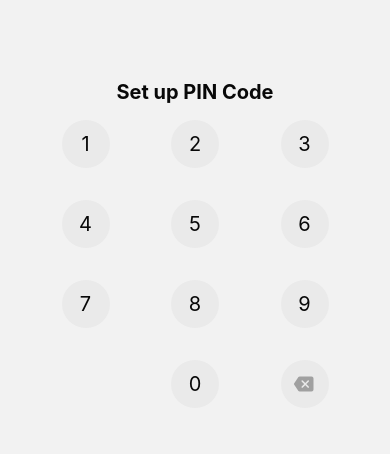
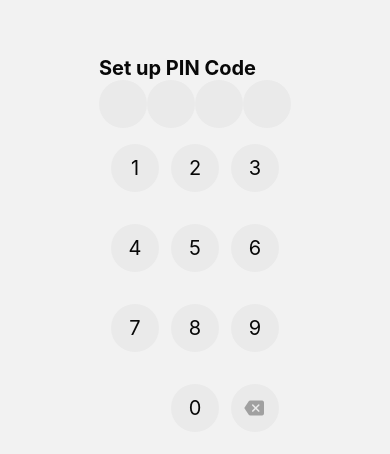
Before and after one commit to peterdee/2fa-mobile, a React Native app: screen /PINCode in a window 390 px wide. Shown: the part 170-624 px from the top of the page. Built offline with nearby package versions, Linux system fonts and the light colour scheme; what expo-linking would draw is missing.

Commit message:
Work on the PIN Code screen

```diff
--- a/components/Loader/styles.ts
+++ b/components/Loader/styles.ts
@@ -1,4 +1,6 @@
 import { StyleSheet } from 'react-native';
+
+import { COLORS } from '../../constants';
 
 export default StyleSheet.create({
   container: {
@@ -7,7 +9,7 @@ export default StyleSheet.create({
     justifyContent: 'center',
   },
   text: {
-    color: 'white',
+    color: COLORS.text,
     fontSize: 20,
     fontWeight: 'bold',
   },
--- a/screens/PINCode/PINCode.tsx
+++ b/screens/PINCode/PINCode.tsx
@@ -4,17 +4,15 @@ import React, {
   useEffect,
   useState,
 } from 'react';
-import { Text, View } from 'react-native';
 
 import { getValue, KEYS } from '../../utilities/storage';
 import { KEYBOARD } from '../../constants';
-import KeyboardLayout from './components/KeyboardLayout';
-import Loader from '../../components/Loader';
-import styles from './styles';
+import PINCodeLayout from './components/PINCodeLayout';
 
 function PINCode(): React.ReactElement {
   const [disableBackspace, setDisableBackspace] = useState<boolean>(true);
   const [disableKeyboard, setDisableKeyboard] = useState<boolean>(false);
+  const [hasPIN, setHasPIN] = useState<boolean>(false);
   const [loading, setLoading] = useState<boolean>(true);
   const [PIN, setPIN] = useState<string>('');
 
@@ -23,6 +21,7 @@ function PINCode(): React.ReactElement {
       async function checkPin() {
         const pinValue = await getValue<number>(KEYS.pin);
         if (pinValue) {
+          setHasPIN(true);
           setPIN(`${pinValue}`);
         }
         setLoading(false);
@@ -54,23 +53,14 @@ function PINCode(): React.ReactElement {
   );
 
   return (
-    <View style={styles.container}>
-      { loading && (
-        <Loader />
-      ) }
-      { !loading && (
-        <>
-          <Text style={styles.title}>
-            { `${PIN ? 'Has PIN' : 'Set up PIN Code'}` }
-          </Text>
-          <KeyboardLayout
-            disableBackspace={disableBackspace}
-            disableKeyboard={disableKeyboard}
-            handlePress={handlePress}
-          />
-        </>
-      ) }
-    </View>
+    <PINCodeLayout
+      disableBackspace={disableBackspace}
+      disableKeyboard={disableKeyboard}
+      handlePress={handlePress}
+      hasPIN={hasPIN}
+      loading={loading}
+      PIN={PIN}
+    />
   );
 }
 
--- a/screens/PINCode/components/KeyLayout.tsx
+++ b/screens/PINCode/components/KeyLayout.tsx
@@ -14,14 +14,14 @@ import {
 } from '../../../constants';
 import styles from '../styles';
 
-interface KeyProps {
+interface KeyLayoutProps {
   disableBackspace: boolean;
   disableKeyboard: boolean;
   onPress: (value: string) => void;
   value: string;
 }
 
-function Key(props: KeyProps): React.ReactElement {
+function KeyLayout(props: KeyLayoutProps): React.ReactElement {
   const {
     disableBackspace,
     disableKeyboard,
@@ -72,4 +72,4 @@ function Key(props: KeyProps): React.ReactElement {
   );
 }
 
-export default memo(Key);
+export default memo(KeyLayout);
--- /dev/null
+++ b/screens/PINCode/components/PINBlockLayout.tsx
@@ -0,0 +1,56 @@
+import React, { memo } from 'react';
+import { View } from 'react-native';
+import { COLORS } from '../../../constants';
+
+import styles from '../styles';
+
+interface PINBlockLayoutProps {
+  PIN: string;
+  showDigits: boolean;
+}
+
+function PINBlockLayout(props: PINBlockLayoutProps): React.ReactElement {
+  const {
+    PIN,
+    showDigits,
+  } = props;
+
+  return (
+    <View style={styles.PINBlockContainer}>
+      <View
+        style={{
+          ...styles.PINBlockEntry,
+          backgroundColor: PIN.length > 0
+            ? COLORS.text
+            : COLORS.mutedLight,
+        }}
+      />
+      <View
+        style={{
+          ...styles.PINBlockEntry,
+          backgroundColor: PIN.length > 1
+            ? COLORS.text
+            : COLORS.mutedLight,
+        }}
+      />
+      <View
+        style={{
+          ...styles.PINBlockEntry,
+          backgroundColor: PIN.length > 2
+            ? COLORS.text
+            : COLORS.mutedLight,
+        }}
+      />
+      <View
+        style={{
+          ...styles.PINBlockEntry,
+          backgroundColor: PIN.length > 3
+            ? COLORS.text
+            : COLORS.mutedLight,
+        }}
+      />
+    </View>
+  );
+}
+
+export default memo(PINBlockLayout);
--- a/screens/PINCode/components/PINCodeLayout.tsx
+++ b/screens/PINCode/components/PINCodeLayout.tsx
@@ -1,20 +1,51 @@
 import React, { memo } from 'react';
-import { View } from 'react-native';
+import { Text, View } from 'react-native';
 
-import cells from './cells';
-import Digit from './Key';
+import KeyboardLayout from './KeyboardLayout';
+import Loader from '../../../components/Loader';
+import styles from '../styles';
+import PINBlockLayout from './PINBlockLayout';
+
+interface PINCodeLayoutProps {
+  disableBackspace: boolean;
+  disableKeyboard: boolean;
+  handlePress: (value: string) => void;
+  hasPIN: boolean;
+  loading: boolean;
+  PIN: string;
+}
 
 function PINCodeLayout(props: PINCodeLayoutProps): React.ReactElement {
+  const {
+    disableBackspace,
+    disableKeyboard,
+    handlePress,
+    hasPIN,
+    loading,
+    PIN,
+  } = props;
+
   return (
-    <View>
-      { cells.map((row) => row.map((digit) => (
-        <Digit
-          handlePress={(value: string): void => console.log('pressed', value)}
-          key={digit.value}
-          pressable={digit.pressable}
-          value={digit.value}
-        />
-      )))}
+    <View style={styles.container}>
+      { loading && (
+        <Loader />
+      ) }
+      { !loading && (
+        <View>
+          <Text style={styles.title}>
+            { `${hasPIN ? 'Has PIN' : 'Set up PIN Code'}` }
+          </Text>
+          <PINBlockLayout
+            PIN={PIN}
+            showDigits={!hasPIN}
+          />
+          <KeyboardLayout
+            disableBackspace={disableBackspace}
+            disableKeyboard={disableKeyboard}
+            handlePress={handlePress}
+          />
+        </View>
+      ) }
     </View>
   );
 }
--- a/screens/PINCode/styles.ts
+++ b/screens/PINCode/styles.ts
@@ -52,4 +52,16 @@ export default StyleSheet.create({
     color: COLORS.text,
     fontSize: SPACER + (SPACER_HALF / 2),
   },
+  // PIN block
+  PINBlockContainer: {
+    display: 'flex',
+    flexDirection: 'row',
+    justifyContent: 'center',
+    width: '100%',
+  },
+  PINBlockEntry: {
+    borderRadius: SPACER + SPACER_HALF,
+    height: SPACER * 3,
+    width: SPACER * 3,
+  },
 });
```
